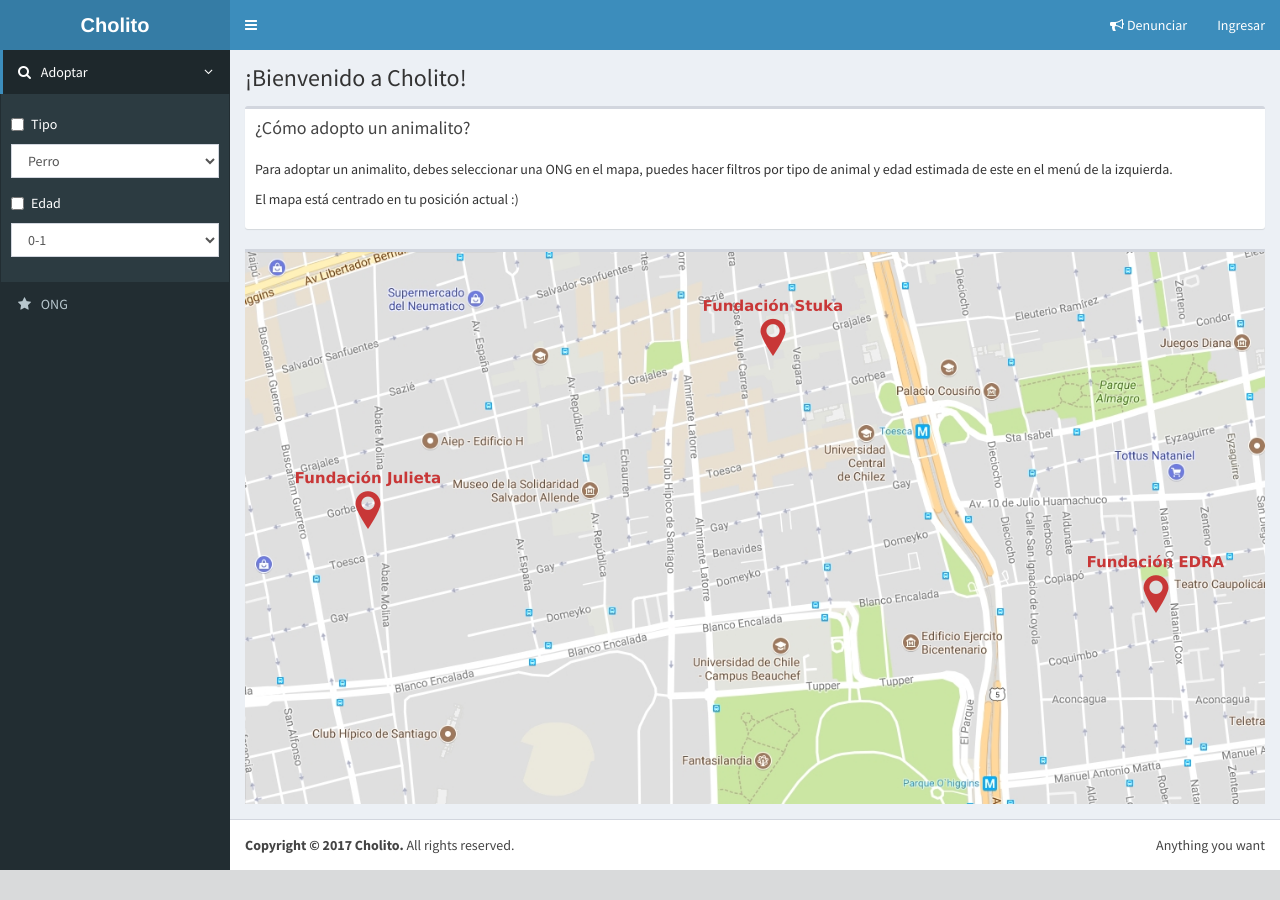
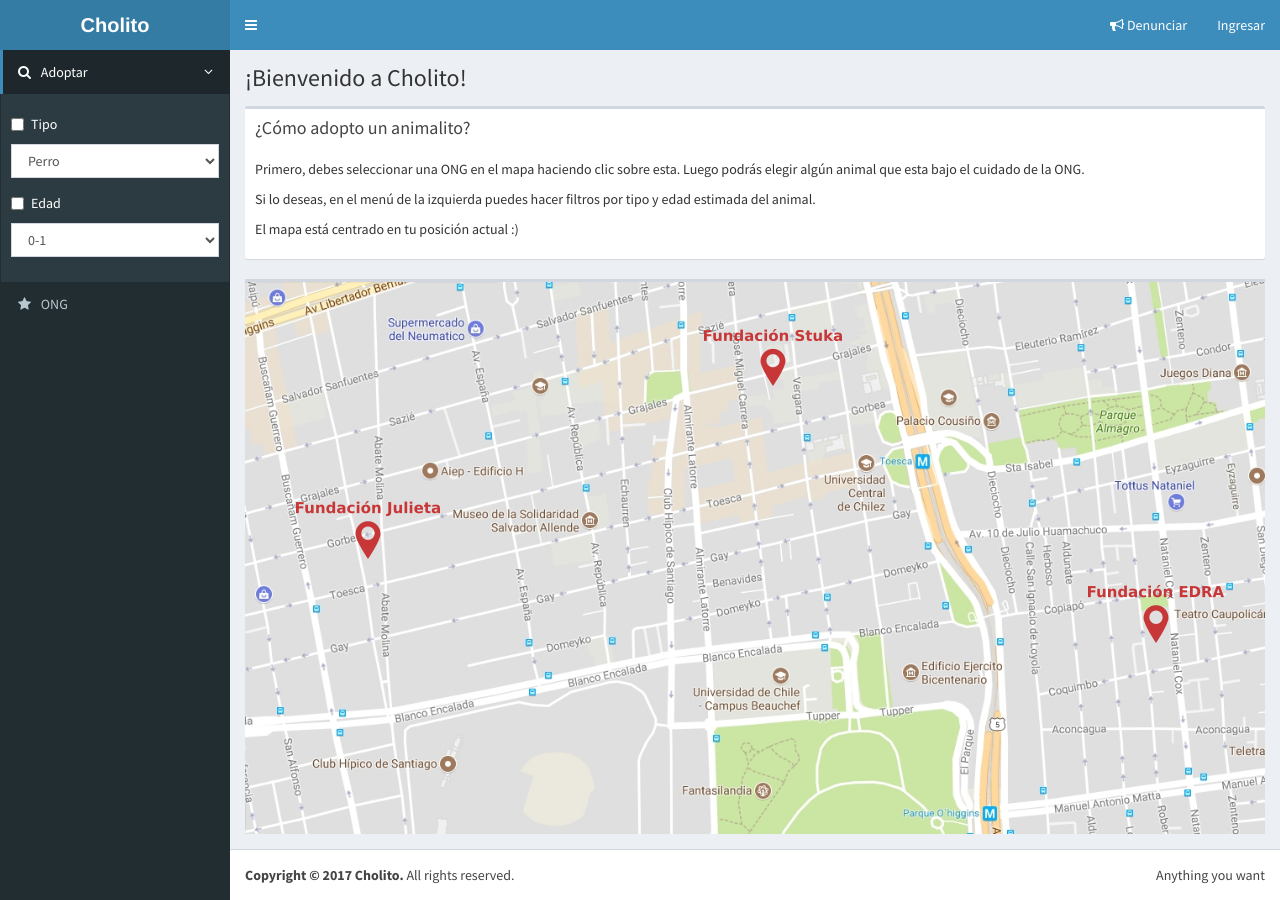
Before and after one commit to DCC-CC4401/2017-2-Bizc8-T3, a Django app: page / in a window 1280 px wide. Before the commit the page ends 870 px from the top, so only its background shows below. Run offline with Django 3.2, Linux system fonts and the light colour scheme; some libraries are stand-ins or nearby versions.

Commit message:
Edit text

```diff
--- a/CholitoDjango/templates/adoption/home.html
+++ b/CholitoDjango/templates/adoption/home.html
@@ -21,10 +21,15 @@
                         </div>
                         <div class="box-body">
                             <p>
-                                Para adoptar un animalito, debes seleccionar
-                                una ONG en el mapa, puedes hacer filtros por
-                                tipo de animal y edad estimada de este en el
-                                menú de la izquierda.
+                                Primero, debes seleccionar una ONG en el mapa
+                                haciendo clic sobre esta. Luego podrás elegir
+                                algún animal que esta bajo el cuidado de la
+                                ONG.
+                            </p>
+                            <p>
+                                Si lo deseas, en el menú de la izquierda puedes
+                                hacer filtros por tipo y edad estimada del
+                                animal.
                             </p>
                             <p>
                                 El mapa está centrado en tu posición actual :)
```
